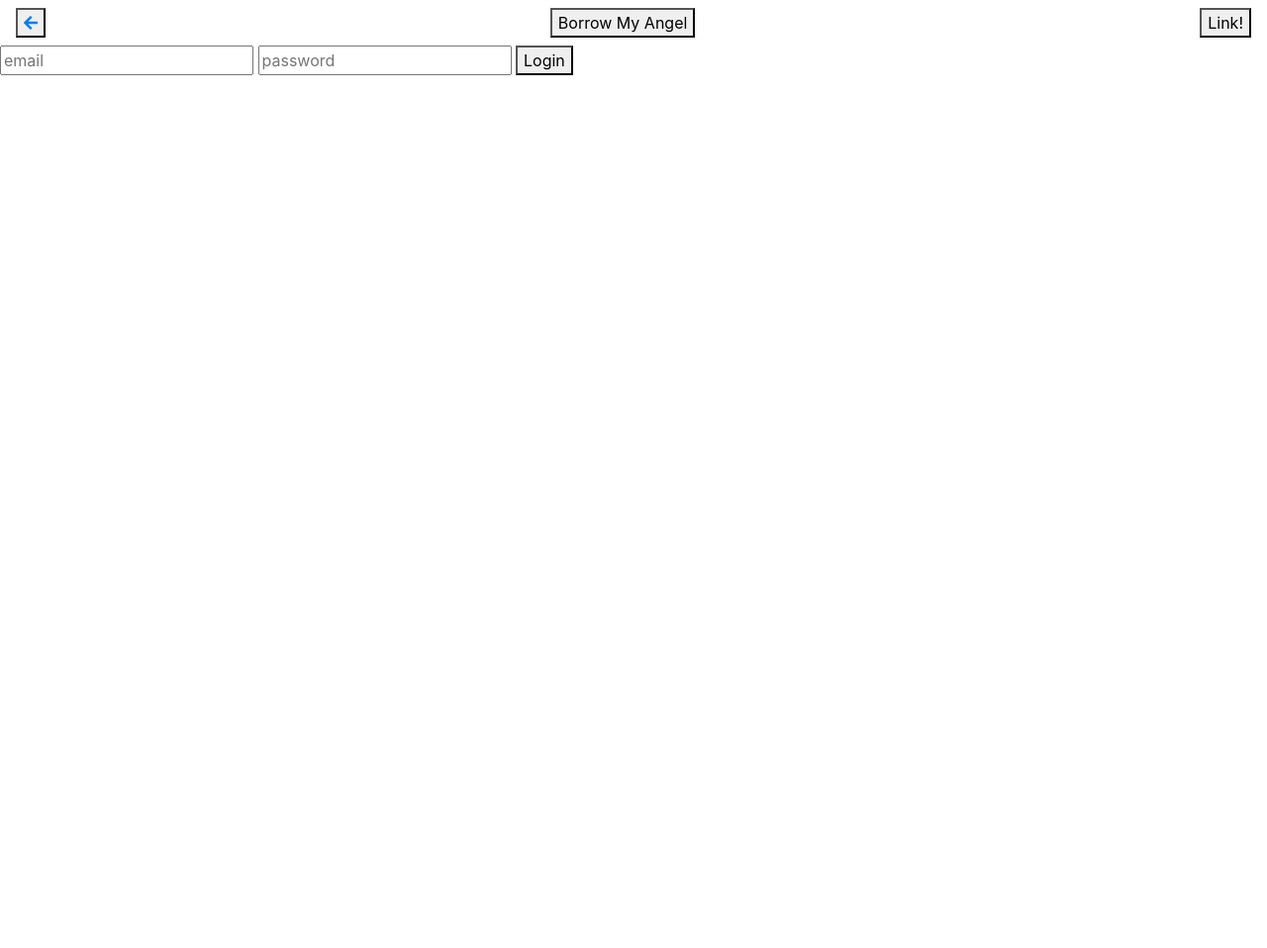
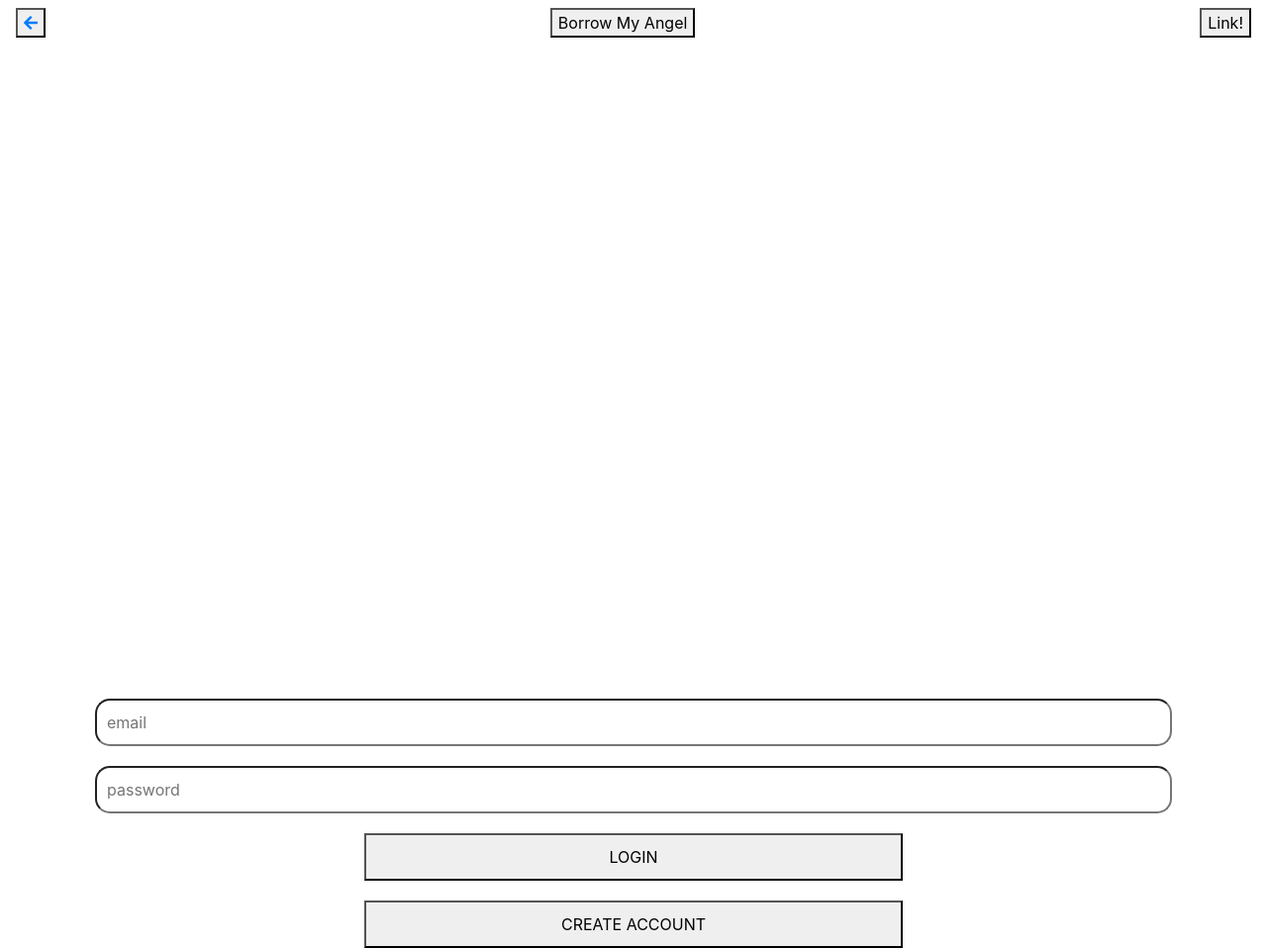
Before and after one commit to benwalley/newTurkey, a PHP site: page /user/login in a window 1280 px wide. Shown: the whole page at 99% size. Before the commit the page ends 76 px from the top, so only its background shows below. Run offline with PHP 8.4, Linux system fonts and the light colour scheme; some libraries are stand-ins or nearby versions.

Commit message:
style login page

```diff
--- a/user/login/css/main.css
+++ b/user/login/css/main.css
@@ -0,0 +1,22 @@
+.button{
+width:50%;
+padding:10px;
+text-transform: uppercase;
+margin-left:25%;
+}
+.formInput{
+  width:100%;
+  margin-top:20px;
+
+}
+input{
+  width:100%;
+  padding:10px;
+  font-size:16px;
+  border-radius: 15px;
+}
+.loginForm{
+  width:85%;
+  margin:0 auto;
+  padding-top:50%;
+}
--- a/user/login/index.php
+++ b/user/login/index.php
@@ -9,11 +9,20 @@
 	<link rel="stylesheet" type="text/css" href="/user/login/css/main.css">
 
 
-	<div>
+	<div class="loginForm">
 		<form>
+		<div class="formInput">
 			<input type="email" name="email" placeholder="email">
+		</div>
+		<div class="formInput">
 			<input type="password" name="password" placeholder = password>
-			<button type="submit">Login</button>
+		</div>
+		<div class="formInput">
+			<button class="button" type="submit">Login</button>
+		</div>
+		<div class="formInput">
+			<button class="button" type="submit" onclick="location.href='#'">Create Account</button>
+		</div>
 		</form>
 	</div>
 
```
Also changed, not shown: includes/css/main.css (line endings or trailing spaces).
